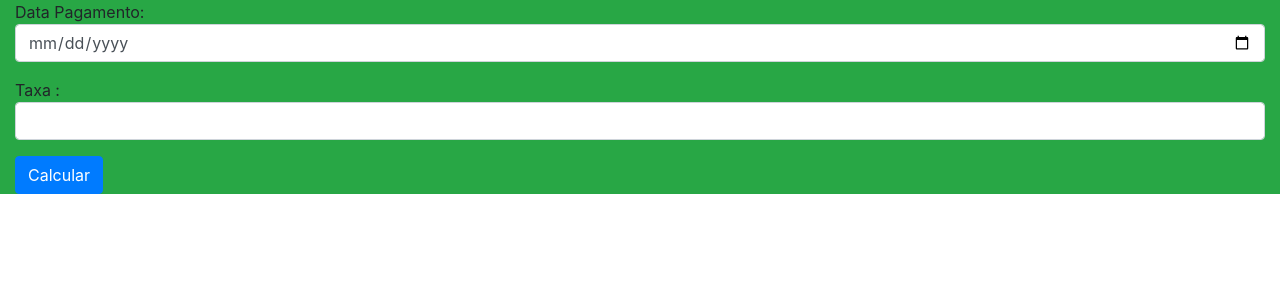
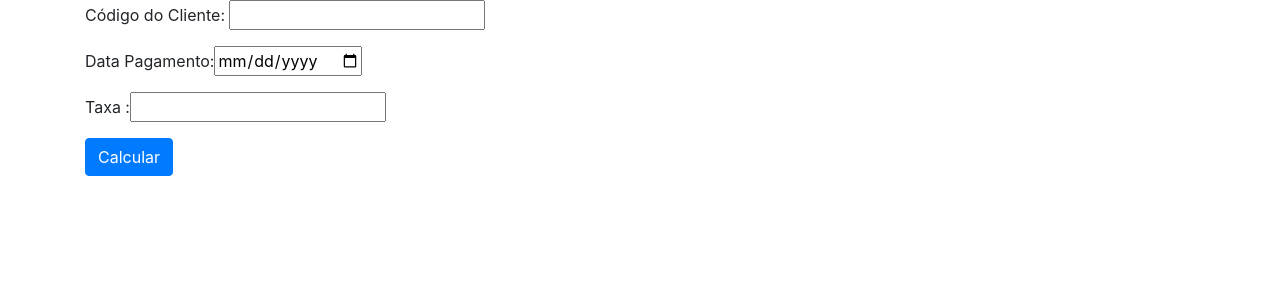
Before and after one commit to AntonioLeonan/PHPcobranca, a PHP site: page /lista-contrato.php in a window 1280 px wide. Shown: the top 300 px of the page. Run offline with PHP 8.4, Linux system fonts and the light colour scheme; data that the repository does not hold is empty; some libraries are stand-ins or nearby versions.

Commit message:
fix-busca do contrato

```diff
--- a/banco-contrato.php
+++ b/banco-contrato.php
@@ -1,10 +1,11 @@
 <?php
 require_once("conecta.php");
-$cliente = 123456;
 
-function buscaContrato($conexao, $cliente){
+
+
+function buscaContrato($conexao, $cliente, $dp){
 	$contratos = array();
-	$resultado = mysqli_query($conexao,"select	inst.contrno as contrato, itxa.instno  as parcela, FORMAT(itxa.instamt/100, 2,'de_DE') as valorParcela, DATE_FORMAT(itxa.duedate, '%d/%m/%Y') as vencto from itxa INNER JOIN inst USING(storeno,contrno)INNER JOIN custp ON inst.custno = custp.no	WHERE inst.custno = {$cliente} AND itxa.status in (0,2,3) and inst.status = 0") or die("nao funcionou");
+	$resultado = mysqli_query($conexao,"select	inst.contrno as contrato, itxa.instno  as parcela, FORMAT(itxa.instamt/100, 2,'de_DE') as valorParcela, DATE_FORMAT(itxa.duedate, '%d/%m/%Y') as vencto, TIMESTAMPDIFF(DAY, DATE_FORMAT(itxa.duedate,'%Y-%m-%d'),{$dp}) as Atrs from itxa INNER JOIN inst USING(storeno,contrno)INNER JOIN custp ON inst.custno = custp.no	WHERE inst.custno = {$cliente} AND itxa.status in (0,2,3) and inst.status = 0") or die("nao funcionou");
 	while($contrato = mysqli_fetch_assoc($resultado)) {
      			array_push($contratos, $contrato);
      		}
--- a/contrato.php
+++ b/contrato.php
@@ -1,4 +1,6 @@
-<?php //require_once("banco-contrato.php");?>
+<?php //require_once("banco-contrato.php");
+$dp = date("Ymd");
+?>
 <!doctype html>
 <html>
 <head>
@@ -13,7 +15,9 @@
 
 </head>
 
+
 	<form action="lista-contrato.php" method="post">
 		<p>Código do Cliente: <input class="form-control" type="text" name="cliente"/></p>
+		<input type="hidden" name="dp" value="<?=$dp?>" />
 		<td><button class="btn btn-primary" type="submit">Buscar</button></td>
 	</form>
--- a/index.php
+++ b/index.php
@@ -30,7 +30,7 @@ include('conexao.php');
                 <button style="margin:20px;" type="button" class="btn btn-lg btn-info" data-toggle="modal" data-target="#avalista">
                 Contrato - Cliente com Avalista
                 </button>
-				<button style="margin:20px;" type="button" class="btn btn-lg btn-info" onclick="location.href='contrato.php';" target="_blank">
+				<button style="margin:20px;" type="button" class="btn btn-lg btn-info" onclick="location.href='lista-contrato.php';" target="_blank">
 				<!--input type="button" onclick="location.href='http://google.com';" value="Go to Google" /-->
                 Cálculo de Juros de Parcelas
                 </button>
--- a/lista-contrato.php
+++ b/lista-contrato.php
@@ -1,33 +1,38 @@
-<?php require_once("banco-contrato.php");
-
-$cliente = $_POST['cliente'];
-
-$contratos = buscaContrato($conexao, $cliente);
-?>
+<?php require_once("banco-contrato.php"); ?>
 
 <head>
 	<link rel="stylesheet" href="https://stackpath.bootstrapcdn.com/bootstrap/4.1.1/css/bootstrap.min.css" integrity="sha384-WskhaSGFgHYWDcbwN70/dfYBj47jz9qbsMId/iRN3ewGhXQFZCSftd1LZCfmhktB" crossorigin="anonymous">
     <link rel="stylesheet" href="https://cdn.datatables.net/1.10.20/css/jquery.dataTables.min.css">
     <script src="https://code.jquery.com/jquery-3.3.1.js"></script>
     <script src="https://cdn.datatables.net/1.10.20/js/jquery.dataTables.min.js"></script>
-
-    <div class="pull-left col-md-12 bg-success" >
+</head>
+<div class="container" >
+    <div class="panel-heading">
             <form name="form" action="lista-contrato.php" method="post">
-	        <div class="form-group">
-	            <p>Data Pagamento:<input type="date" class="form-control" name="DP"></p>
-	            <p>Taxa :<input type="text" class="form-control" name="TX"></p>
-	            <td><button class="btn btn-primary" type="submit">Calcular</button></td>
-
-	        </div>
+                <p>Código do Cliente: <input type="text" name="cliente" id="cliente"></p>
+                <p>Data Pagamento:<input type="date" name="dp" id="dp"></p>
+                <p>Taxa :<input type="text" name="tx" id="tx"></p>
+                <td><button class="btn btn-primary" type="submit" name="formulario">Calcular</button></td>
             </form>
     </div>
-</head>
-
-
-<table class="table table-striped table-bordered">
+</div>
+<body>
     <?php
-
-
+        if  ( isset($_POST["formulario"])) {
+            $cliente = isset($_POST['cliente']) ? $_POST['cliente'] : "";
+            $dp = isset($_POST['dp']) ? $_POST['dp'] : date("Ymd");
+            $contratos = buscaContrato($conexao, $cliente, $dp); ?>
+                <div class="panel-body">
+                    <div class="table-responsive">
+                        <table class="table  table-bordered">
+                                <tr>
+                                    <th scope="col">Contrato</th>
+                                    <th scope="col">Parcela</th>
+                                    <th scope="col">Valor da Parcela</th>
+                                    <th scope="col">Vencimento</th>
+                                    <th scope="col">Dias Atrasados</th>
+                                </tr>
+                        		<?php
                                     foreach ($contratos as $contrato ) :
                                 ?>
                                 <tr>
@@ -35,8 +40,13 @@ $contratos = buscaContrato($conexao, $cliente);
                                     <td><?= $contrato['parcela'] ?></td>
                                     <td><?= $contrato['valorParcela'] ?></td>
                                     <td><?= $contrato['vencto'] ?></td>
+                                    <td><?= $contrato['Atrs'] ?></td>
                                 </tr>
                                 <?php
                                     endforeach
                                 ?>
                         </table>
+                    </div>
+                </div>
+    <?php } ?>
+</body>
```
Lines whose indentation alone changed are shown as unchanged.
